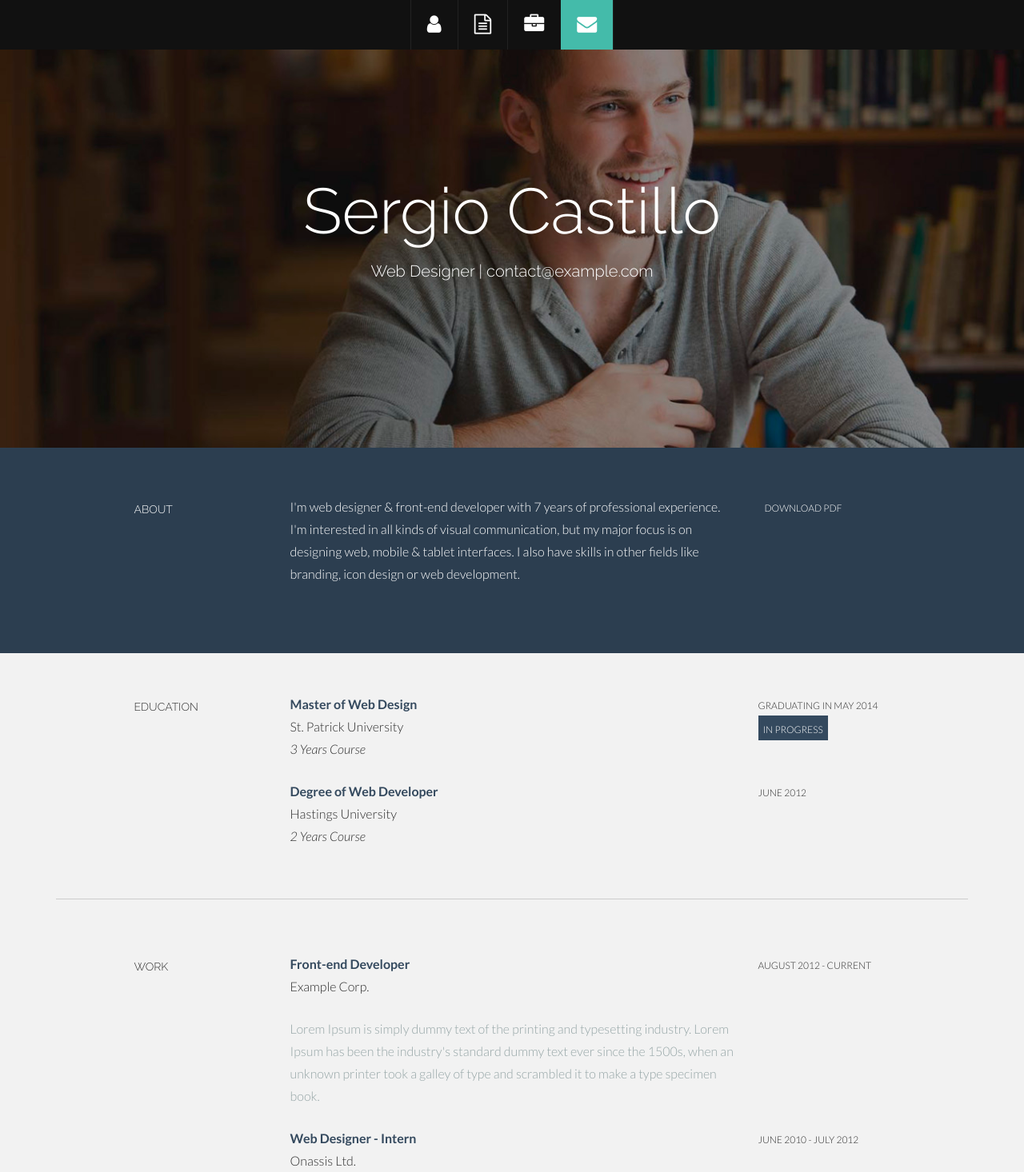
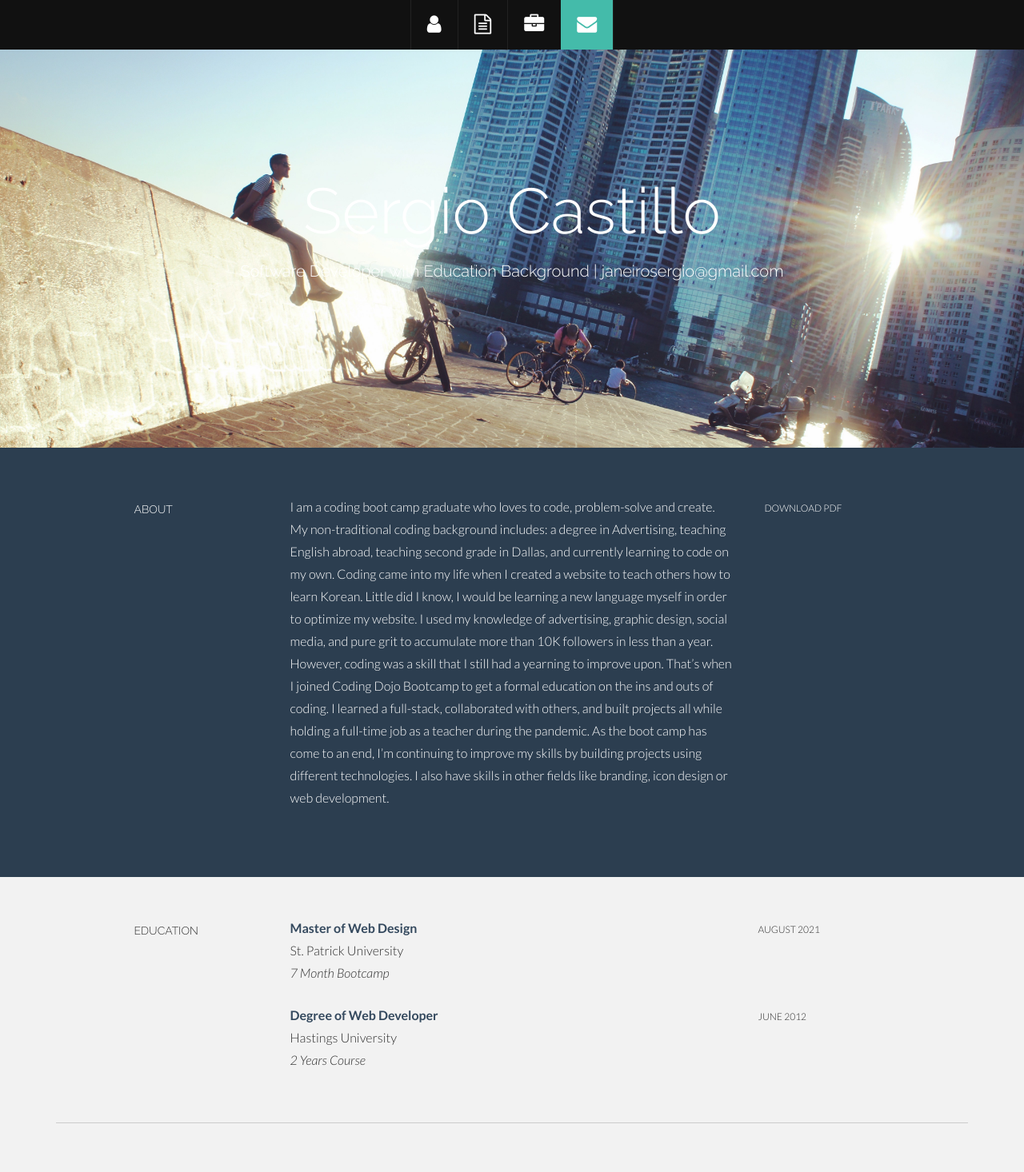
Before and after one commit to castillocodes/myresume, a Django app: page / in a window 1280 px wide. Shown: the top 1466 px of the page at 80% size. Run offline with Django 3.2, Linux system fonts and the light colour scheme; some libraries are stand-ins or nearby versions.

Commit message:
Initial updates

```diff
--- a/resume/templates/index.html
+++ b/resume/templates/index.html
@@ -1,13 +1,12 @@
-{% load static %}
 <!DOCTYPE html>
 <html lang="en">
 <head>
   <meta charset="utf-8">
-  <title>Kelvin - Bootstrap Resume Template</title>
+  <title>Sergio Castillo - Resume</title>
   <meta content="width=device-width, initial-scale=1.0" name="viewport">
   <meta content="" name="keywords">
   <meta content="" name="description">
-
+  {% load static %}
   <!-- Favicons -->
   <link href="{% static 'img/favicon.png' %}" rel="icon">
   <link href="{% static 'img/apple-touch-icon.png' %}" rel="apple-touch-icon">
@@ -66,7 +65,7 @@
       <div class="row centered">
         <div class="col-lg-12">
           <h1>Sergio Castillo</h1>
-          <h3>Web Designer | contact@example.com</h3>
+          <h3>Software Developer with Education Background | janeirosergio@gmail.com</h3>
         </div>
         <!--/.col-lg-12 -->
       </div>
@@ -86,8 +85,11 @@
             <h5>ABOUT</h5>
           </div>
           <div class="col-lg-6">
-            <p>I'm web designer & front-end developer with 7 years of professional experience. I'm interested in all kinds of visual communication, but my major focus is on designing web, mobile & tablet interfaces. I also have skills in other fields like
-              branding, icon design or web development.</p>
+            <p>I am a coding boot camp graduate who loves to code, problem-solve and create. My non-traditional coding background includes: a degree in Advertising, teaching English abroad, teaching second grade in Dallas, and currently learning to code on my own.
+              Coding came into my life when I created a website to teach others how to learn Korean. Little did I know, I would be learning a new language myself in order to optimize my website. I used my knowledge of advertising, graphic design, social media, and
+              pure grit to accumulate more than 10K followers in less than a year. However, coding was a skill that I still had a yearning to improve upon. That’s when I joined Coding Dojo Bootcamp to get a formal education on the ins and outs of coding. I learned
+              a full-stack, collaborated with others, and built projects all while holding a full-time job as a teacher during the pandemic. As the boot camp has come to an end, I’m continuing to improve my skills by building projects using different technologies.
+              I also have skills in other fields like branding, icon design or web development.</p>
           </div>
           <div class="col-lg-3">
             <p><a href="#"><i class="icon-file"></i></a>
@@ -115,15 +117,12 @@
         <div class="col-lg-6">
           <p>
             <t>Master of Web Design</t><br/> St. Patrick University <br/>
-            <i>3 Years Course</i>
+            <i>7 Month Bootcamp</i>
           </p>
         </div>
         <div class="col-lg-3">
           <p>
-            <sm>GRADUATING IN MAY 2014</sm><br/>
-            <imp>
-              <sm>IN PROGRESS</sm>
-            </imp>
+            <sm>AUGUST 2021</sm><br/>
           </p>
         </div>
 
@@ -237,7 +236,7 @@
         </div>
         <div class="col-lg-3 centered">
           <canvas id="javascript" height="130" width="130"></canvas>
-          <p>Javascript</p>
+          <p>Python</p>
           <br>
         </div>
         <div class="col-lg-3 centered">
@@ -247,7 +246,7 @@
         </div>
         <div class="col-lg-3 centered">
           <canvas id="wordpress" height="130" width="130"></canvas>
-          <p>Wordpress</p>
+          <p>Javascript</p>
           <br>
         </div>
 
@@ -339,21 +338,21 @@
           </div>
           <div class="col-lg-4">
             <p>
-              <t>Email</t><br/> contact@example.com <br/>
+              <t>Email</t><br/> janeirosergio@gmail.com <br/>
             </p>
             <p>
-              <t>Adress</t><br/> Some Ave. 987 <br/> Postal 23892 <br/> London, England. <br/>
+              <t>Adress</t><br/> 7601 Churchill Way, #1617 <br/> Dallas, TX 75251<br/>
             </p>
             <p>
-              <t>Phone</t><br/> +55 8933-2383 <br/>
+              <t>Phone</t><br/> (469) 570-4384 <br/>
             </p>
             <p>
               <t>Social Links</t><br/>
-              <a href="#"><i class="fa fa-dribbble"></i></a>
-              <a href="#"><i class="fa fa-twitter"></i></a>
-              <a href="#"><i class="fa fa-facebook"></i></a>
-              <a href="#"><i class="fa fa-linkedin"></i></a>
-              <a href="#"><i class="fa fa-apple"></i></a>
+              <!--a href="#"><i class="fa fa-dribbble"></i></a-->
+              <!--a href="#"><i class="fa fa-twitter"></i></a-->
+              <!--a href="#"><i class="fa fa-facebook"></i></a-->
+              <a href="https://linkedin.com/in/sergiocodes" target="_blank" style="font-size:36px"><i class="fa fa-linkedin"></i></a>
+              <a href="https://github.com/castillocodes" target="_blank"><i class="fa fa-github" style="font-size:36px"></i></a>
             </p>
           </div>
           <div class="col-lg-6">
--- a/static/js/main.js
+++ b/static/js/main.js
@@ -18,7 +18,7 @@ jQuery(document).ready(function( $ ) {
     interval: 3500
   });
 
-  // JavaScript Chart
+  // Python Chart
   var doughnutData = [{
       value: 70,
       color: "#1abc9c"
@@ -42,7 +42,7 @@ jQuery(document).ready(function( $ ) {
   ];
   var myDoughnut = new Chart(document.getElementById("bootstrap").getContext("2d")).Doughnut(doughnutData);
 
-  // WordPress Chart
+  // Javascript Chart
   var doughnutData = [{
     value: 65,
     color: "#1abc9c"
```
Also changed, not shown: static/img/header-bg.jpg, 2 other files.
